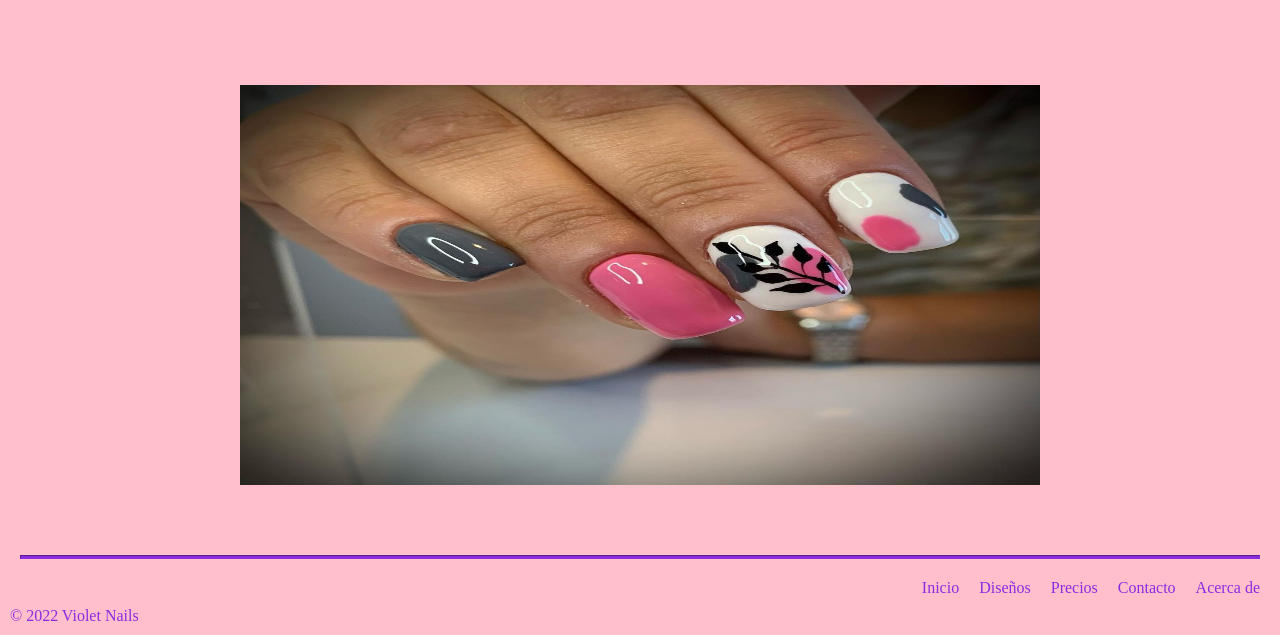
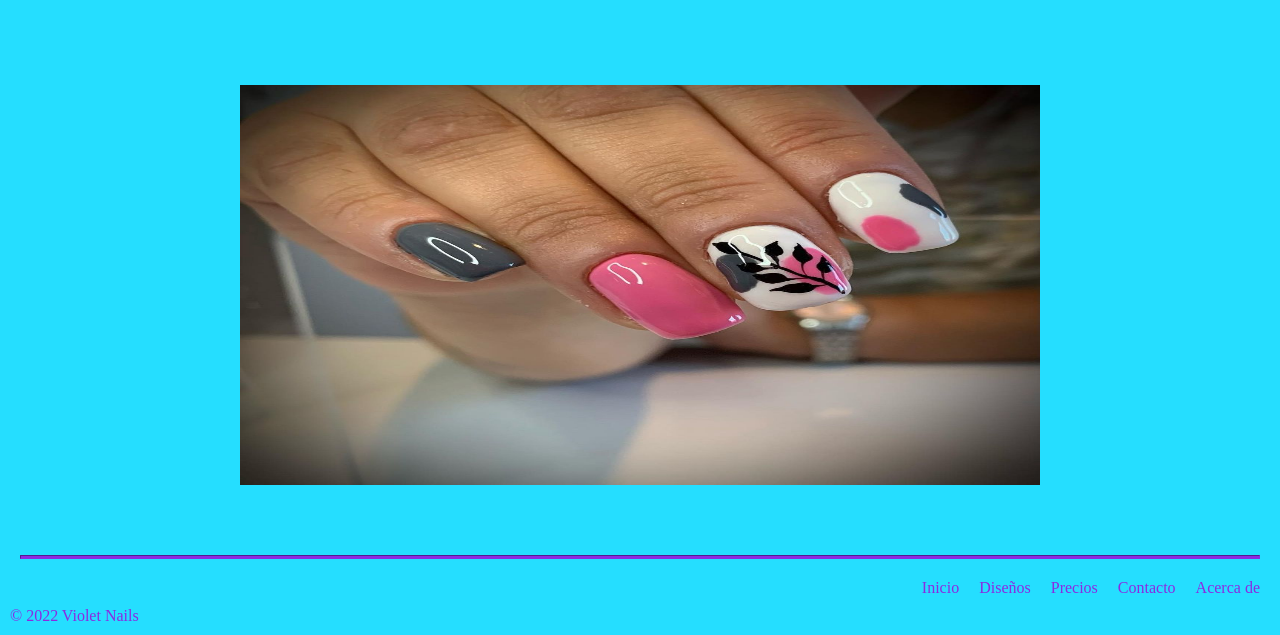
Before and after one commit to lucasmateo8/violetnails, a plain HTML site: page index.html in a window 1280 px wide. Shown: the part 421-1056 px from the top of the page. Drawn offline with Linux system fonts and the light colour scheme.

Commit message:
celesteco

```diff
--- a/estilos/estilos.css
+++ b/estilos/estilos.css
@@ -51,7 +51,7 @@ h2 {
 }
 
 .contenedor {
-    background-color: pink;
+    background-color: rgb(37, 222, 255);
 }
 
 ul {
```
